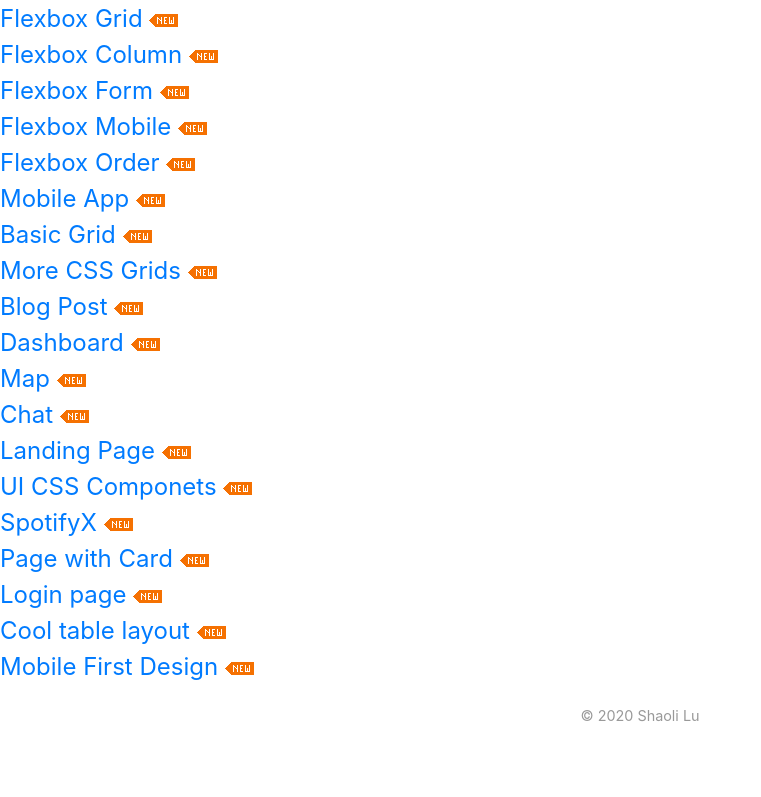
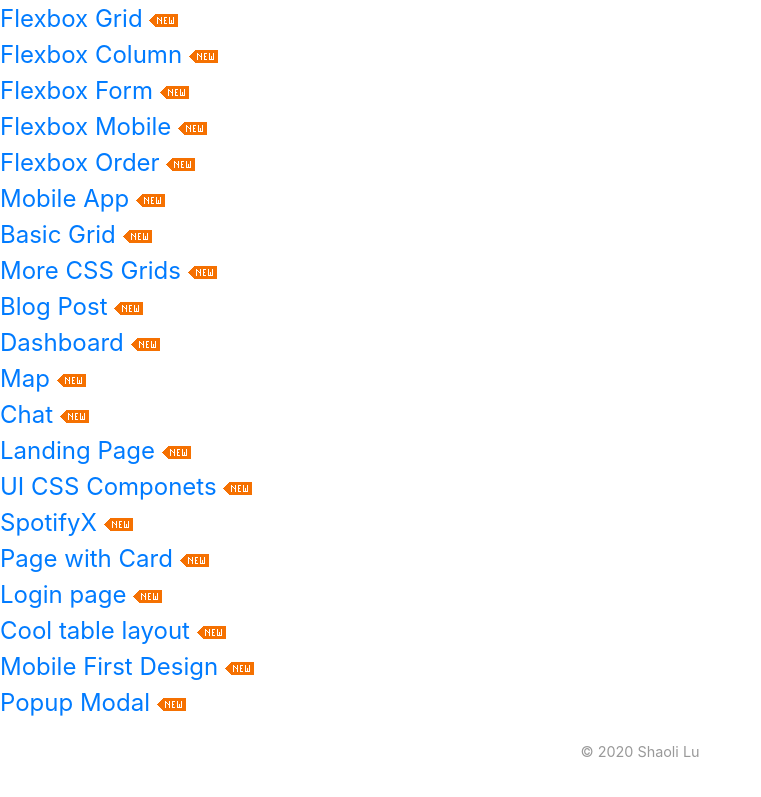
Before and after one commit to shaoli-lu/UnderConstruction, a plain HTML site: page index.html in a window 1280 px wide. Shown: the part 509-1306 px from the top of the page, without its empty margins (0-761 px from the left). Before the commit the page ends 1272 px from the top, so only its background shows below. Drawn offline with nearby package versions, Linux system fonts and the light colour scheme.

Commit message:
Added modal

```diff
--- a/index.html
+++ b/index.html
@@ -126,6 +126,12 @@
 	<a href="https://shaoli-lu.github.io/MobileFirst/" target="_blank">Mobile First Design</a> <img src="icn-new.png">
     </div>
 
+	<div>
+	<a href="https://shaoli-lu.github.io/Modal/" target="_blank">Popup Modal</a> <img src="icn-new.png">
+    </div>
+
+
+
 	<div class="footer">
 		<p>&copy; 2020 Shaoli Lu</p>
 	</div>
```
